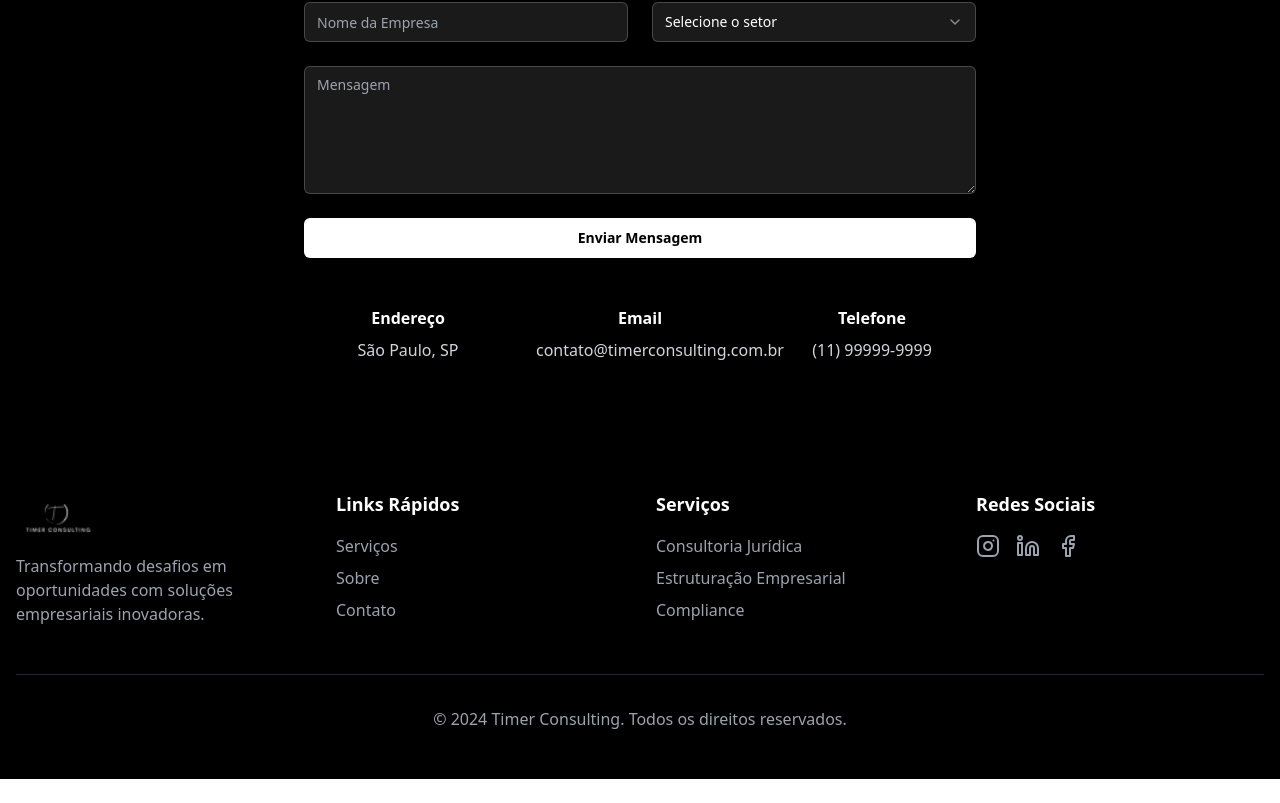
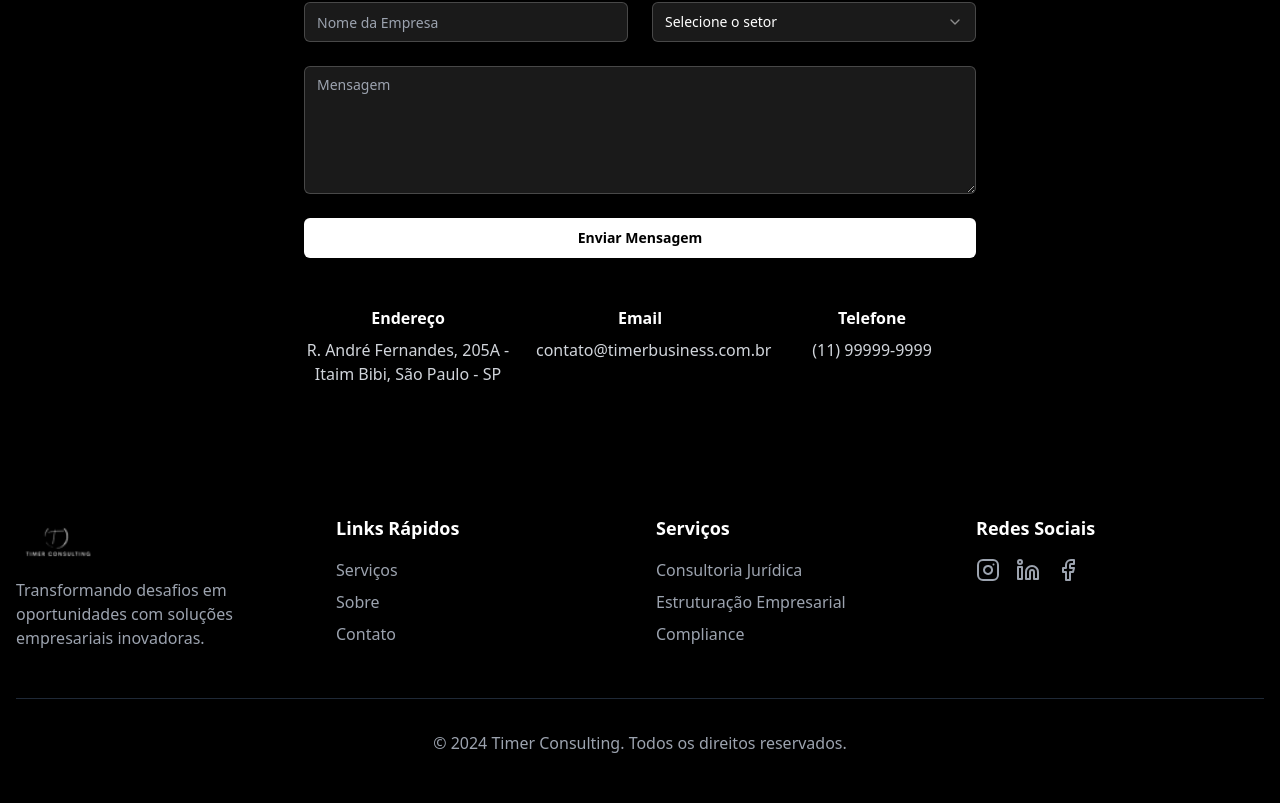
Before and after one commit to ConradoConv/timerconsulting, a React (Vite) app: page / in a window 1280 px wide. Shown: the part 2988-3791 px from the top of the page. Before the commit the page ends 3767 px from the top, so only its background shows below. Built offline with nearby package versions, Linux system fonts and the light colour scheme.

Commit message:
Update contact information
Changed the address to "R. André Fernandes, 205A - Itaim Bibi, São Paulo - SP" and updated the email to "contato@timerbusiness.com.br".
[skip gpt_engineer]

```diff
--- a/src/components/Contact.tsx
+++ b/src/components/Contact.tsx
@@ -99,11 +99,11 @@ const Contact = () => {
           <div className="mt-12 grid grid-cols-1 md:grid-cols-3 gap-6 text-center">
             <div>
               <h3 className="font-semibold mb-2">Endereço</h3>
-              <p className="text-gray-300">São Paulo, SP</p>
+              <p className="text-gray-300">R. André Fernandes, 205A - Itaim Bibi, São Paulo - SP</p>
             </div>
             <div>
               <h3 className="font-semibold mb-2">Email</h3>
-              <p className="text-gray-300">contato@timerconsulting.com.br</p>
+              <p className="text-gray-300">contato@timerbusiness.com.br</p>
             </div>
             <div>
               <h3 className="font-semibold mb-2">Telefone</h3>
```
